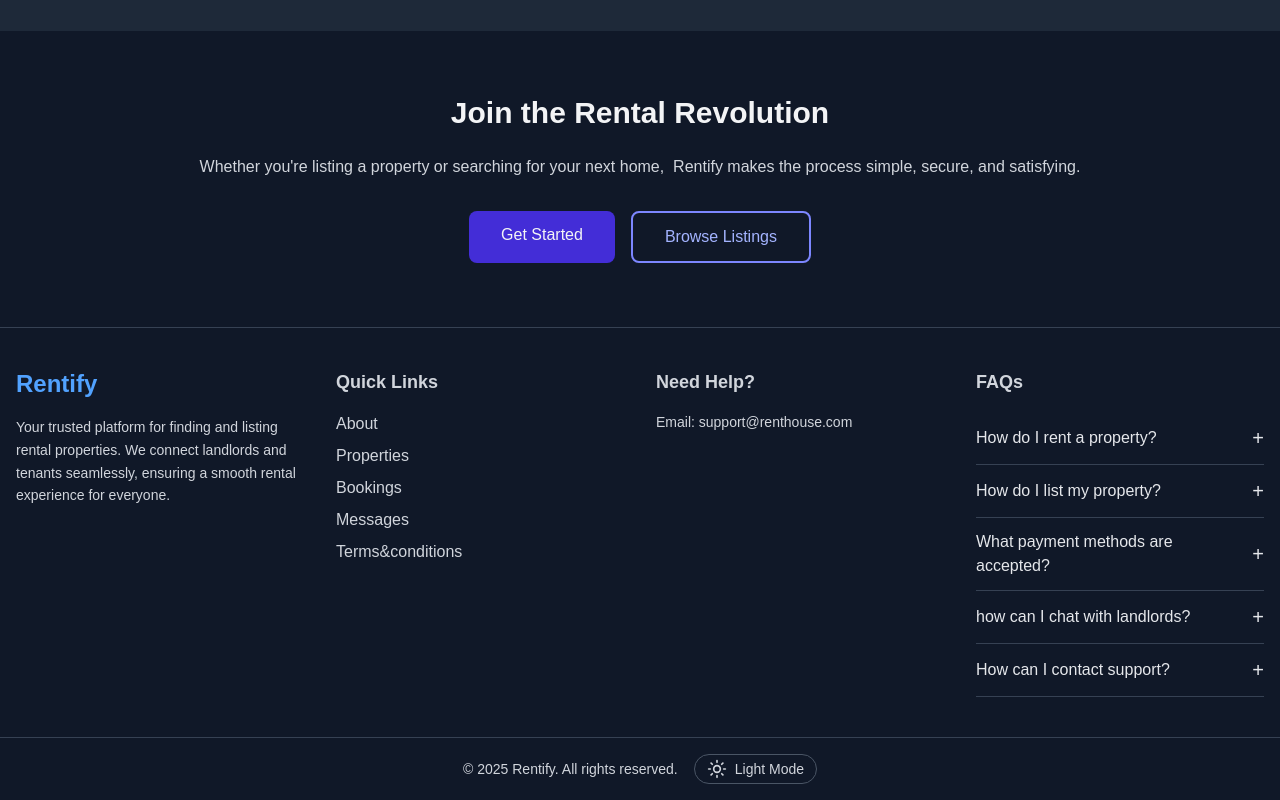
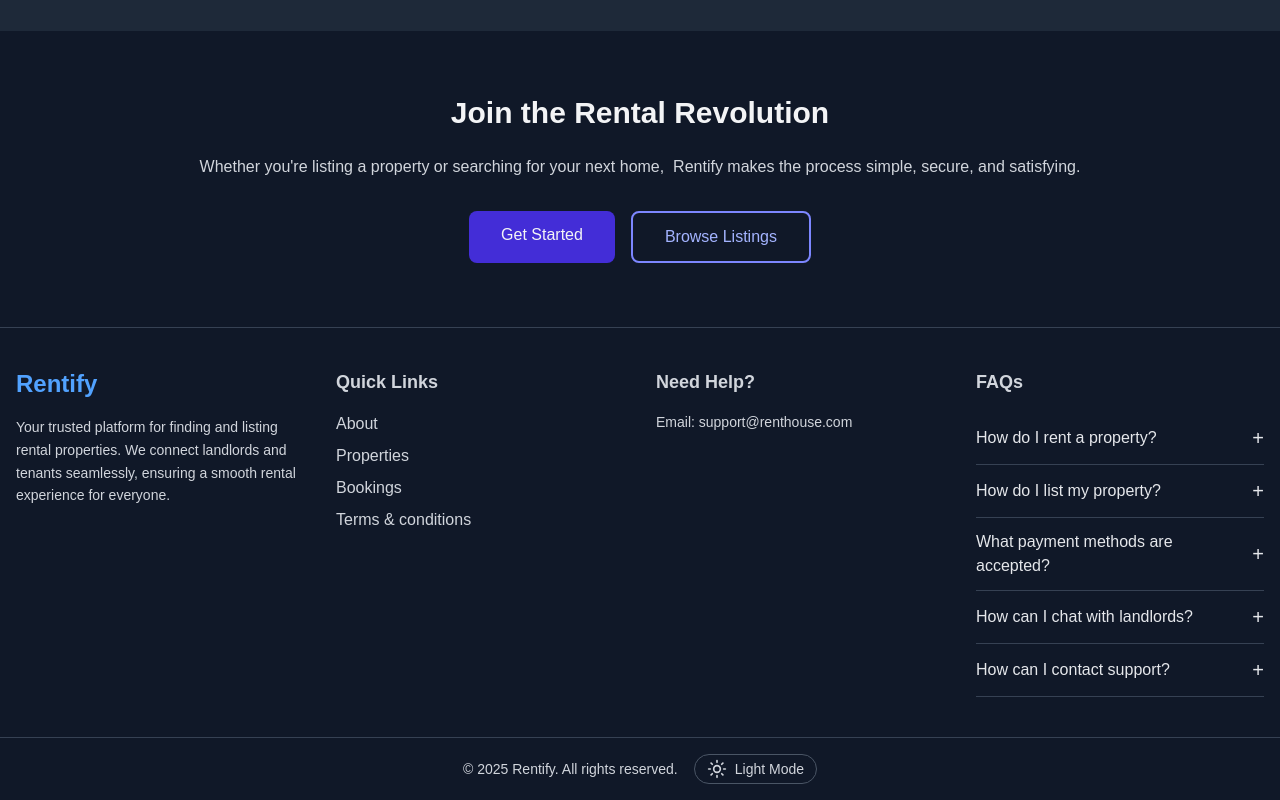
Before and after one commit to kubsamelkamu/Rentify, a Next.js app: page /about in a window 1280 px wide. Shown: the part 1494-2294 px from the top of the page. Built offline with nearby package versions, Linux system fonts and the light colour scheme; no server answers.

Commit message:
Footer component

```diff
--- a/src/components/userLayout/Footer.tsx
+++ b/src/components/userLayout/Footer.tsx
@@ -41,7 +41,6 @@ export function FAQItem({ question, children }: FAQItemProps) {
 export default function Footer() {
   const themeContext = useContext(ThemeContext)!;
   const { theme, toggleTheme } = themeContext;
-
   const { user } = useAppSelector((state) => state.auth);
 
   const bookingsLink = !user
@@ -72,25 +71,24 @@ export default function Footer() {
             seamlessly, ensuring a smooth rental experience for everyone.
           </p>
         </div>
-
         <div className="md:col-span-1">
           <h4 className="text-lg font-semibold mb-4">Quick Links</h4>
           <ul className="space-y-2">
-            {['about','properties', 'bookings', 'messages', 'terms&conditions'].map(key => (
-              <li key={key}>
-                <Link
-                  href={`/${key}`}
-                  className={`hover:${
-                    theme === 'dark' ? 'text-blue-400' : 'text-blue-600'
-                  }`}
-                >
-                  {key.charAt(0).toUpperCase() + key.slice(1)}
-                </Link>
-              </li>
-            ))}
+            {['about', 'properties', 'bookings', 'terms&conditions'].map((key) => {
+              const linkHref = key === 'bookings' ? bookingsLink : `/${key}`;
+              return (
+                <li key={key}>
+                  <Link
+                    href={linkHref}
+                    className={`hover:${theme === 'dark' ? 'text-blue-400' : 'text-blue-600'}`}
+                  >
+                    {key.charAt(0).toUpperCase() + key.replace('&', ' & ').slice(1)}
+                  </Link>
+                </li>
+              );
+            })}
           </ul>
         </div>
-
         <div className="md:col-span-1">
           <h4 className="text-lg font-semibold mb-4">Need Help?</h4>
           <p className="text-sm mb-2">
@@ -117,8 +115,8 @@ export default function Footer() {
           <FAQItem question="What payment methods are accepted?">
             We support Telebir and bank transfers. All payments are securely processed Via Chapa Payment gateway.
           </FAQItem>
-          <FAQItem question="how can I chat with landlords?">
-            Navigate properties Detail,Click  chat with owner button.
+          <FAQItem question="How can I chat with landlords?">
+            Navigate to property details, then click the “Chat with owner” button.
           </FAQItem>
           <FAQItem question="How can I contact support?">
             Reach out via email at support@renthouse.com.
```
